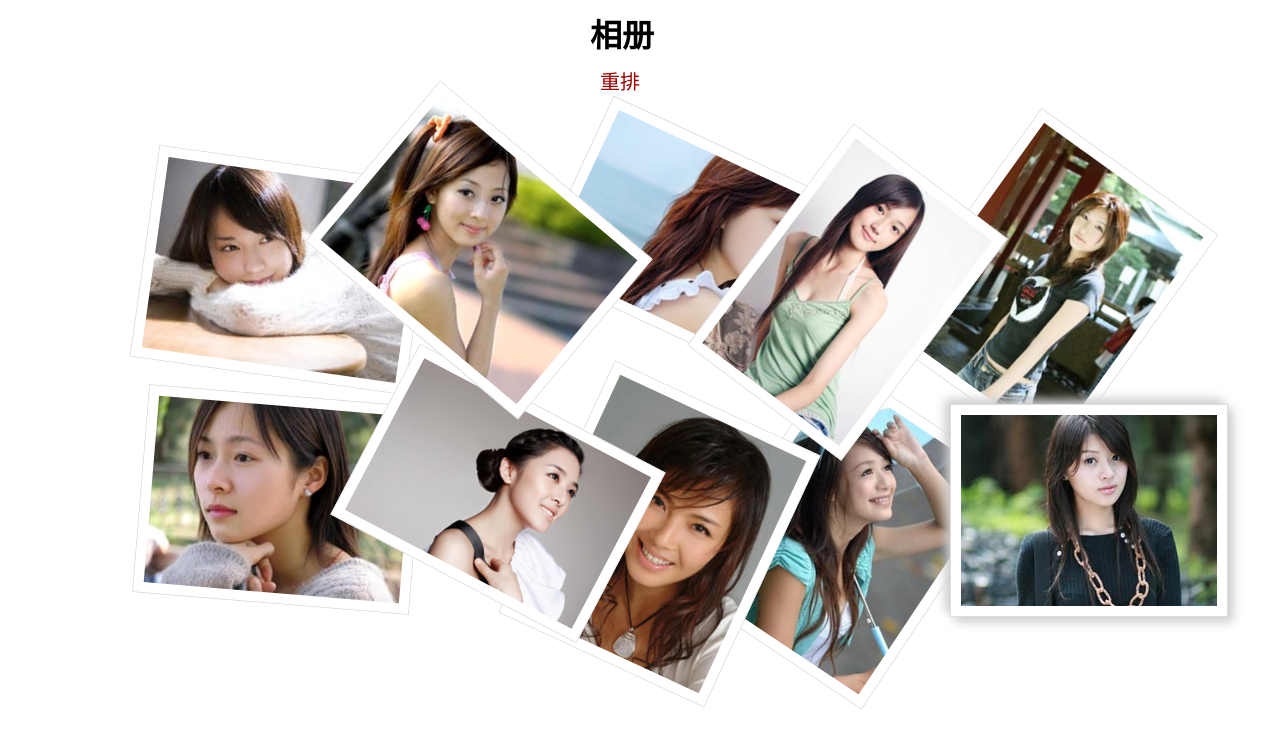
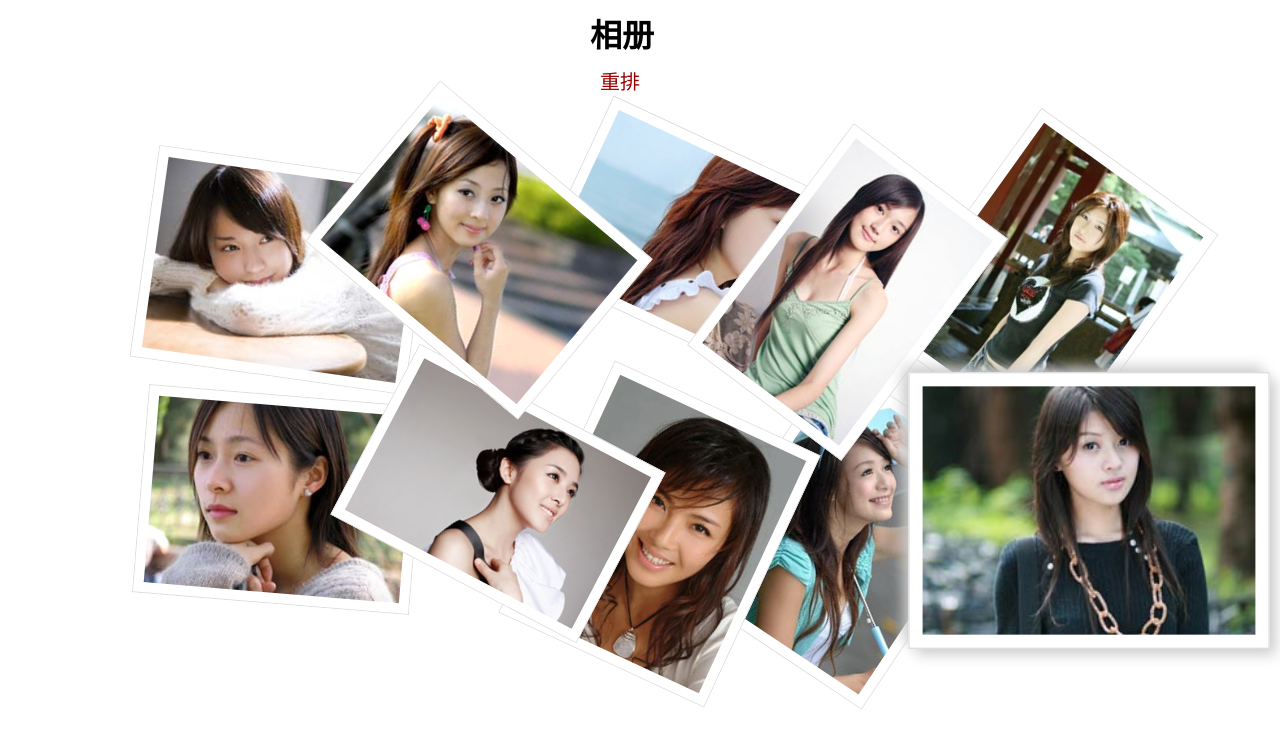
Before and after one commit to iny7/-, a plain HTML site: page CSS3/照片墙/index.html in a window 1280 px wide. In both pictures the pointer is over the picture 1088 px from the left and 510 px from the top of the page. Drawn offline with Linux system fonts and the light colour scheme.

Commit message:
之前忘了给hover里加放大效果了

```diff
--- a/CSS3/照片墙/style.css
+++ b/CSS3/照片墙/style.css
@@ -33,7 +33,7 @@ img{
 }
 img:hover{
 	transform: rotate(0deg) !important;
-	transform: scale(1.3);
+	transform: scale(1.3) !important;
 	box-shadow: 5px 5px 10px #CCC,-5px -5px 10px #CCC;
 	z-index: 10;
 }
```
